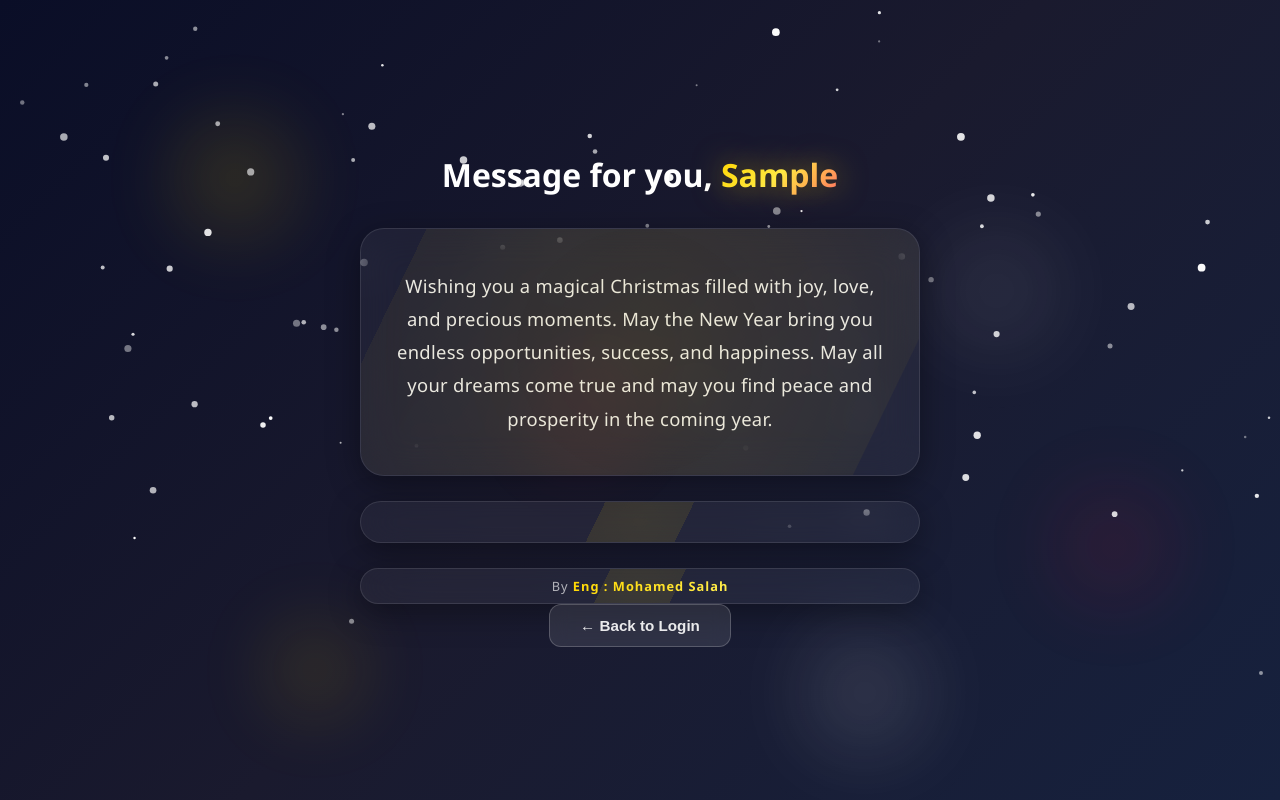
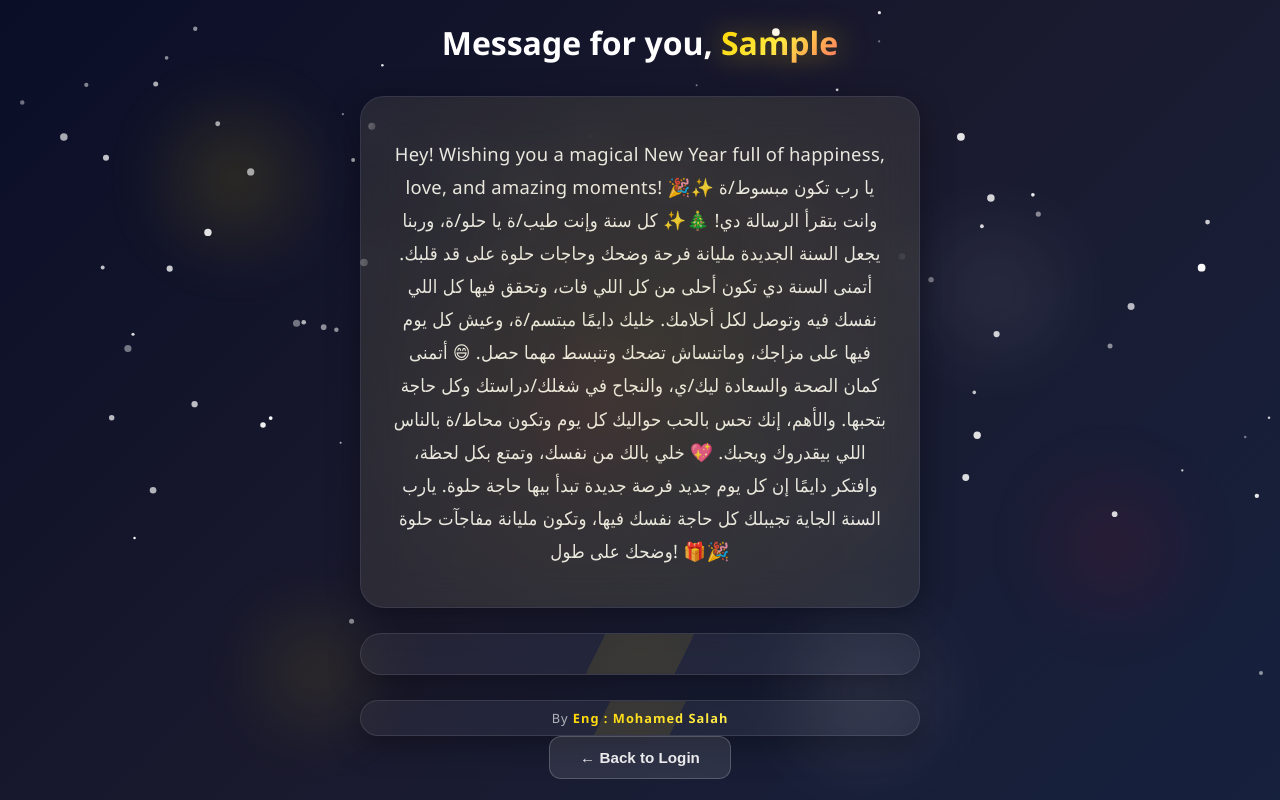
Before and after one commit to ms0616891/happy-new-year, a website: page index.html in a window 1280 px wide. Both pictures are taken after typing "Sample" into the empty fields and a click on the button "Log in". Drawn offline with Linux system fonts and the light colour scheme.

Commit message:
Update index.html

```diff
--- a/index.html
+++ b/index.html
@@ -56,10 +56,15 @@
                 <div class="message-card glass-card slide-up delay-1">
                     <div class="card-glow"></div>
                     <p class="message-text">
-                        <!-- Add your custom message here -->
-                        Wishing you a magical Christmas filled with joy, love, and precious moments.
-                        May the New Year bring you endless opportunities, success, and happiness.
-                        May all your dreams come true and may you find peace and prosperity in the coming year.
+                        Hey! Wishing you a magical New Year full of happiness, love, and amazing moments! 🎉✨
+                        يا رب تكون مبسوط/ة وانت بتقرأ الرسالة دي! 🎄✨
+كل سنة وإنت طيب/ة يا حلو/ة، وربنا يجعل السنة الجديدة مليانة فرحة وضحك وحاجات حلوة على قد قلبك.
+أتمنى السنة دي تكون أحلى من كل اللي فات، وتحقق فيها كل اللي نفسك فيه وتوصل لكل أحلامك.
+خليك دايمًا مبتسم/ة، وعيش كل يوم فيها على مزاجك، وماتنساش تضحك وتنبسط مهما حصل. 😄
+أتمنى كمان الصحة والسعادة ليك/ي، والنجاح في شغلك/دراستك وكل حاجة بتحبها.
+والأهم، إنك تحس بالحب حواليك كل يوم وتكون محاط/ة بالناس اللي بيقدروك ويحبك. 💖
+خلي بالك من نفسك، وتمتع بكل لحظة، وافتكر دايمًا إن كل يوم جديد فرصة جديدة تبدأ بيها حاجة حلوة.
+يارب السنة الجاية تجيبلك كل حاجة نفسك فيها، وتكون مليانة مفاجآت حلوة وضحك على طول! 🎁🎉
                     </p>
                 </div>
 
```
